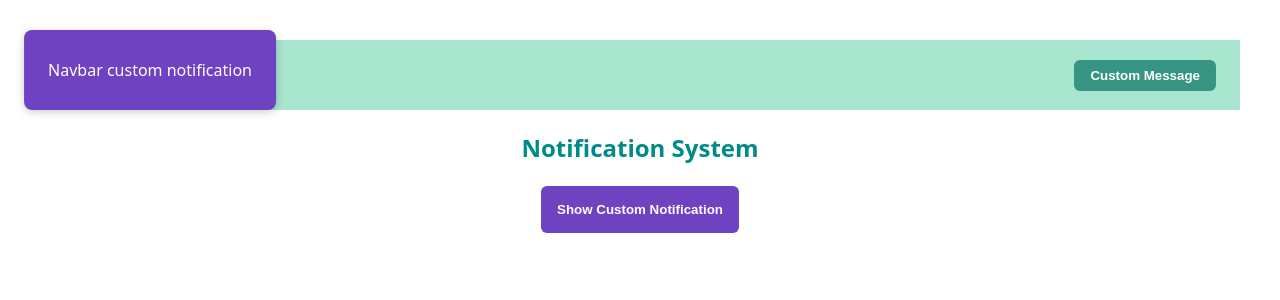
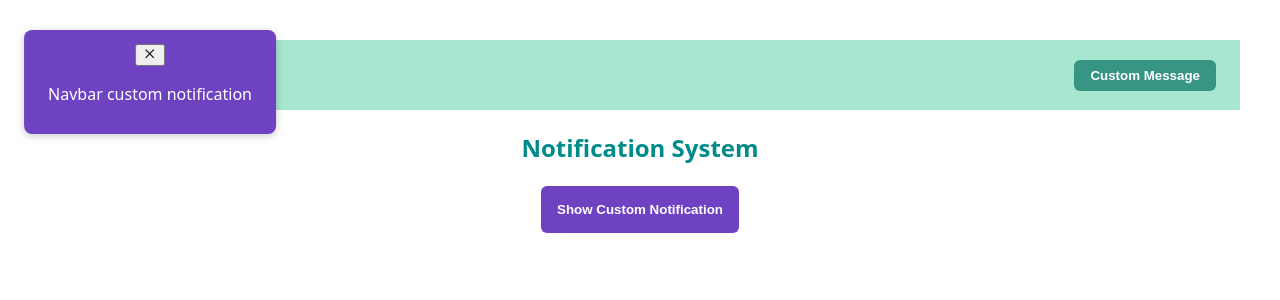
Before and after one commit to MiguelAngelGonzalesMelgar/digital-academy-react-context-assigment, a React (Vite) app: page / in a window 1280 px wide. Both pictures are taken after a click on the button "Custom Message". Shown: the top 300 px of the page. Built offline with nearby package versions, Linux system fonts and the light colour scheme.

Commit message:
refactor: add the close (x ) button and logic to close the notification.

```diff
--- a/src/components/notification/Notification.tsx
+++ b/src/components/notification/Notification.tsx
@@ -1,9 +1,11 @@
 import { useContext } from "react";
 import { NotificationsContext } from "../../context/NotificationsContext";
 import styles from "./notification.module.css"
+import { AiOutlineClose } from "react-icons/ai";
+
 
 const Notification = () => {
-  const { notification } = useContext(NotificationsContext);
+  const { notification, clearNotification } = useContext(NotificationsContext);
 
   if (!notification) {
     return null;
@@ -15,6 +17,12 @@ const Notification = () => {
 
   return (
     <div className={className}>
+      <button
+      className={styles.closeButton}
+      onClick={clearNotification}
+      aria-label="Close notification">
+      <AiOutlineClose />
+      </button>
       <p className={styles.notificationMessage}>{message}</p>
     </div>
   )
```
